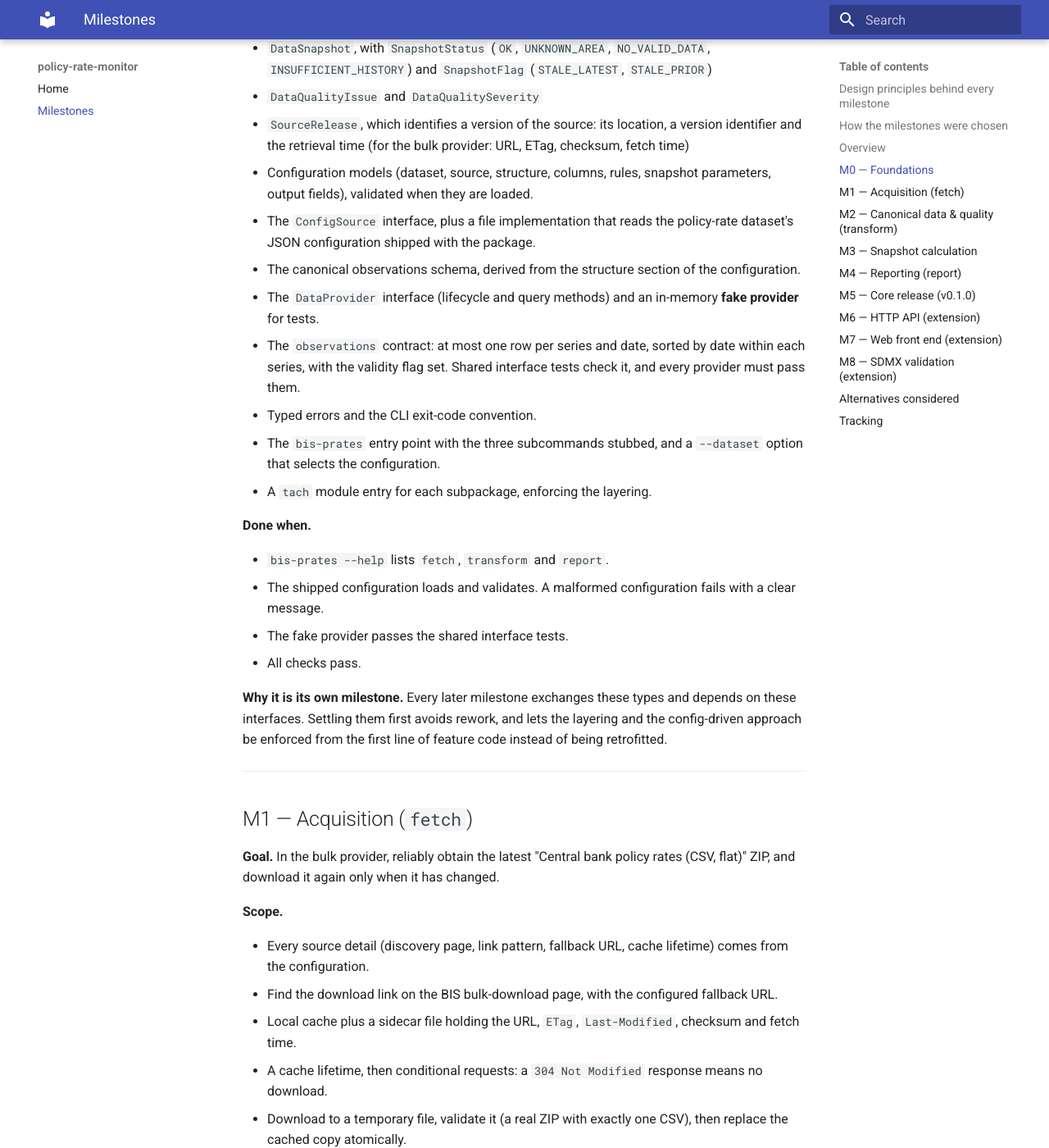
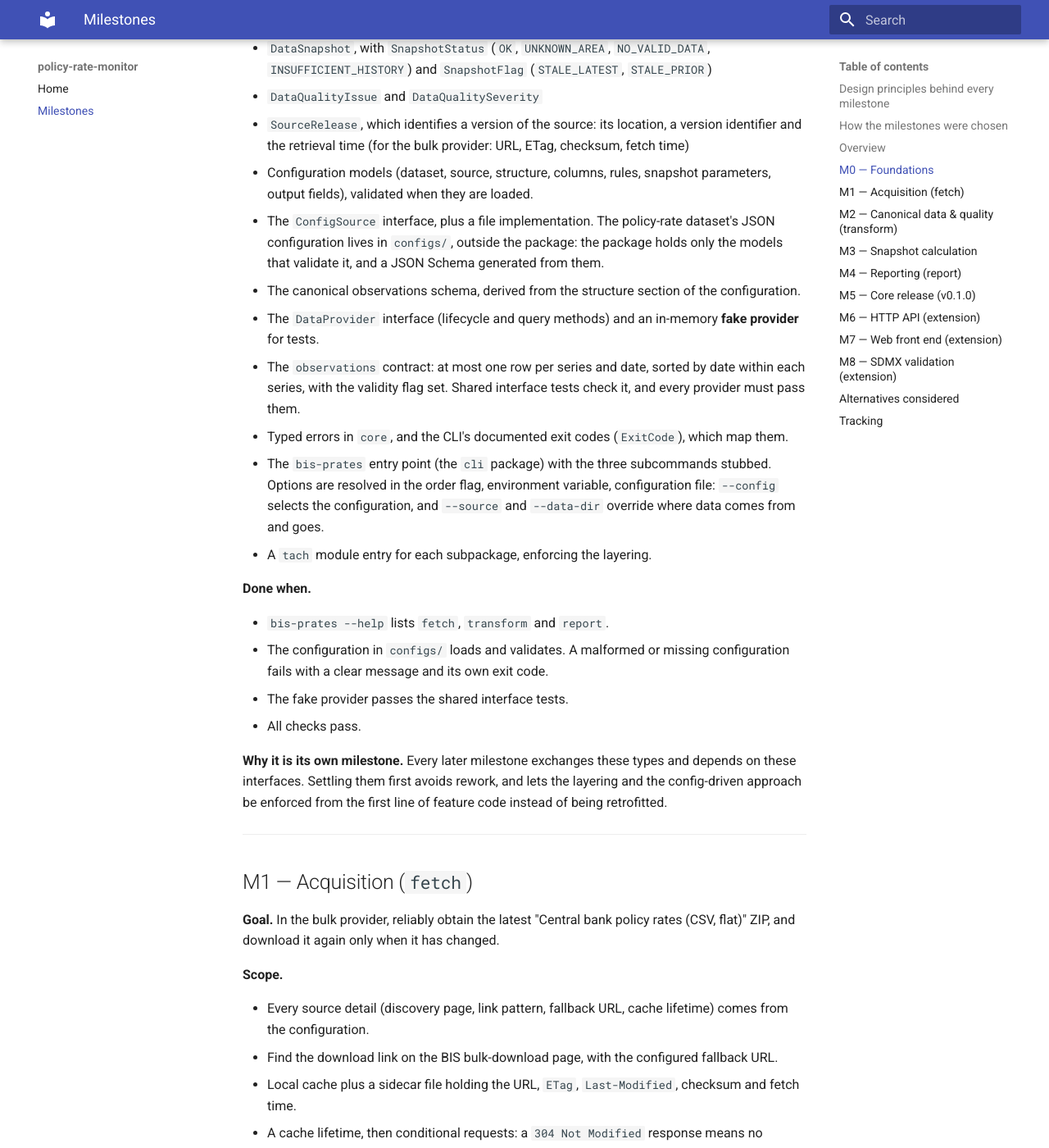
Before and after one commit to andrea-dm/policy-rate-monitor, an MkDocs documentation site: the page built from docs/milestones.md, in a window 1280 px wide and 1400 px high, scrolled down 2893 px. Shown: the whole window at 82% size. Built offline with MkDocs 1.6.1 and Material for MkDocs 9.7.7, drawn with Linux system fonts in a browser that asks for light colours.

Commit message:
docs: update M0 scope for external config, cli package and exit codes

```diff
--- a/docs/milestones.md
+++ b/docs/milestones.md
@@ -104,24 +104,26 @@ code depends on them.
     and the retrieval time (for the bulk provider: URL, ETag, checksum, fetch time)
 - Configuration models (dataset, source, structure, columns, rules, snapshot parameters, output
   fields), validated when they are loaded.
-- The `ConfigSource` interface, plus a file implementation that reads the policy-rate dataset's
-  JSON configuration shipped with the package.
+- The `ConfigSource` interface, plus a file implementation. The policy-rate dataset's JSON
+  configuration lives in `configs/`, outside the package: the package holds only the models
+  that validate it, and a JSON Schema generated from them.
 - The canonical observations schema, derived from the structure section of the configuration.
 - The `DataProvider` interface (lifecycle and query methods) and an in-memory **fake provider**
   for tests.
 - The `observations` contract: at most one row per series and date, sorted by date within each
   series, with the validity flag set. Shared interface tests check it, and every provider must
   pass them.
-- Typed errors and the CLI exit-code convention.
-- The `bis-prates` entry point with the three subcommands stubbed, and a `--dataset` option that
-  selects the configuration.
+- Typed errors in `core`, and the CLI's documented exit codes (`ExitCode`), which map them.
+- The `bis-prates` entry point (the `cli` package) with the three subcommands stubbed. Options
+  are resolved in the order flag, environment variable, configuration file: `--config` selects
+  the configuration, and `--source` and `--data-dir` override where data comes from and goes.
 - A `tach` module entry for each subpackage, enforcing the layering.
 
 **Done when.**
 
 - `bis-prates --help` lists `fetch`, `transform` and `report`.
-- The shipped configuration loads and validates. A malformed configuration fails with a clear
-  message.
+- The configuration in `configs/` loads and validates. A malformed or missing configuration
+  fails with a clear message and its own exit code.
 - The fake provider passes the shared interface tests.
 - All checks pass.
 
```
